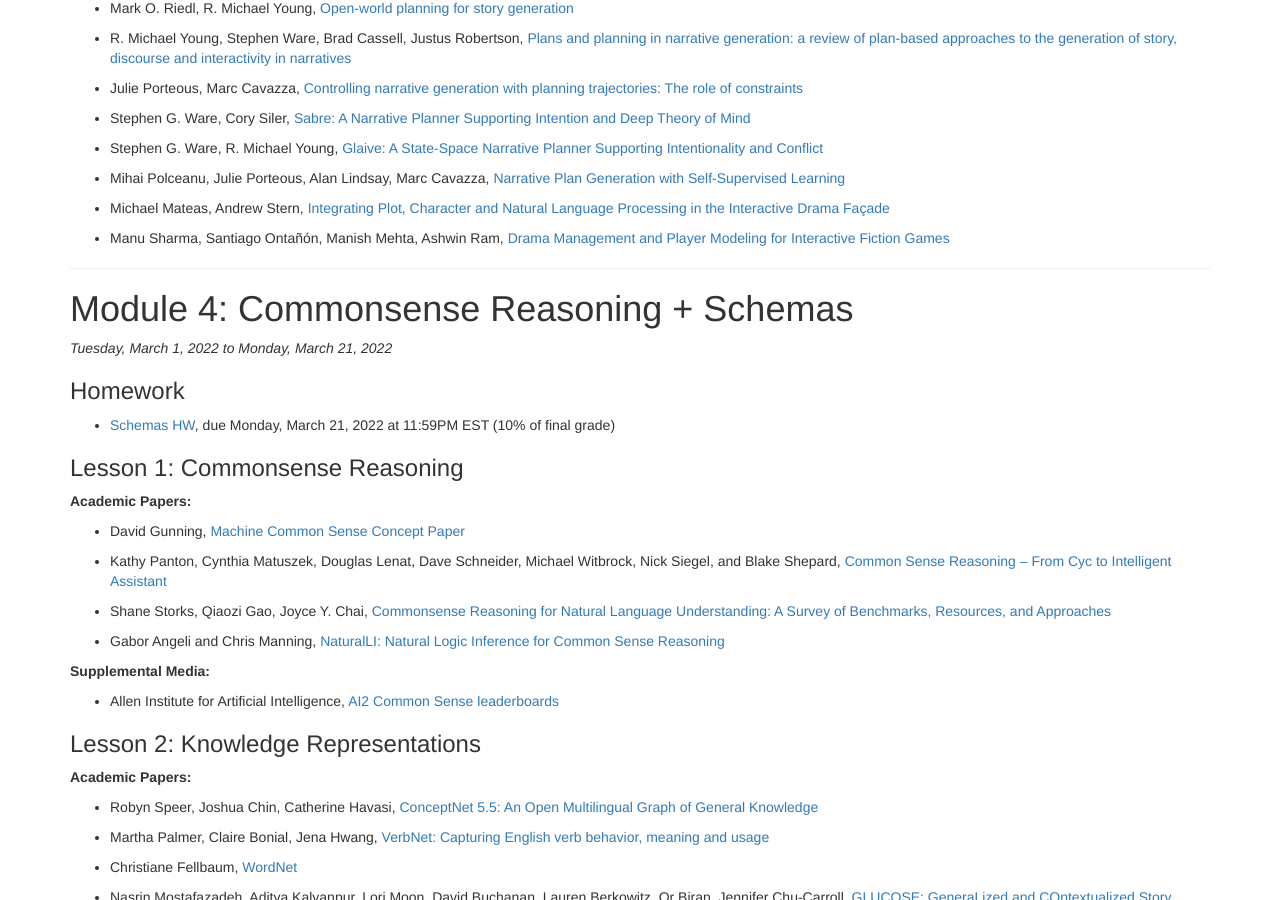
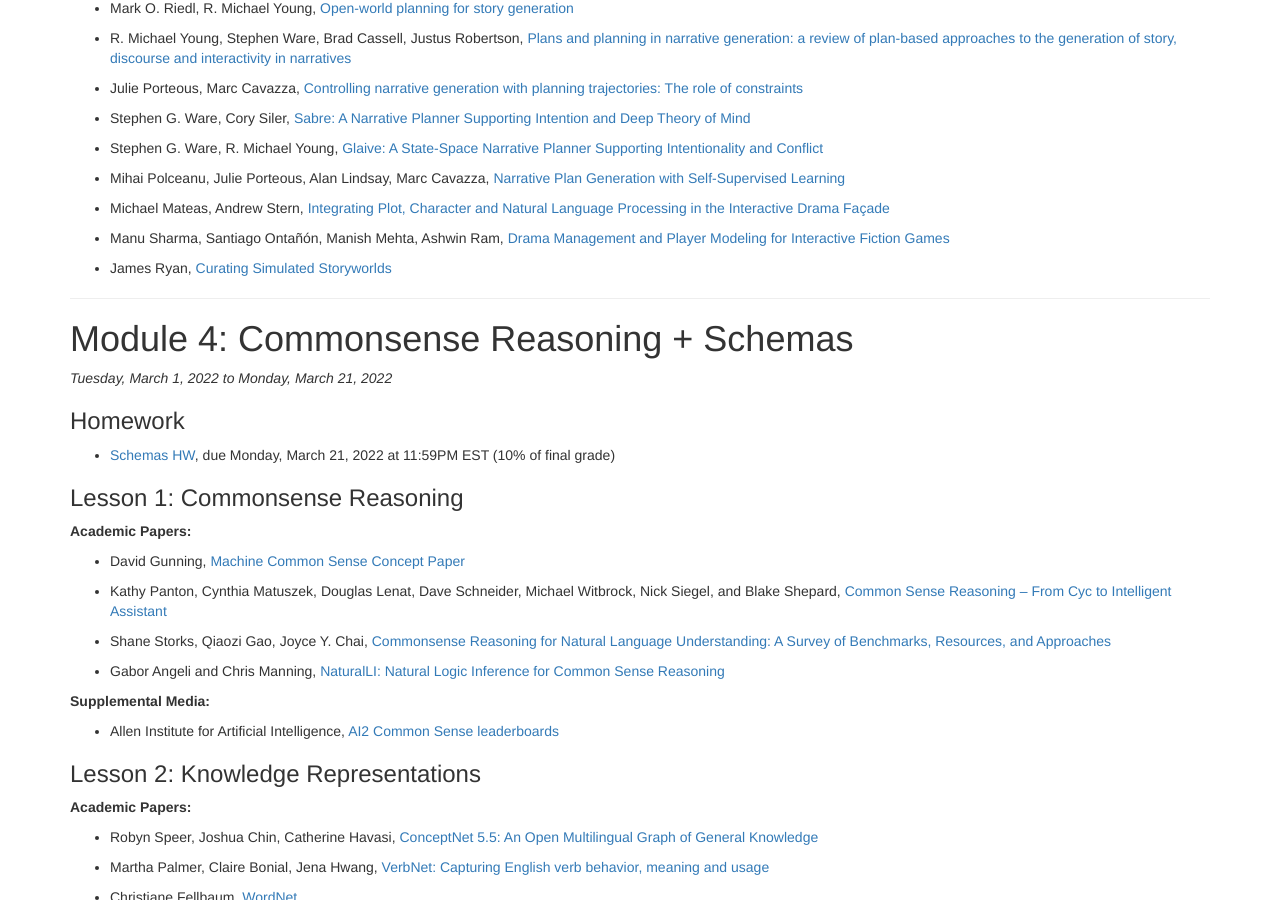
Before and after one commit to interactive-fiction-class/interactive-fiction-class.github.io, a Jekyll site: the page built from modules.md, in a window 1280 px wide and 900 px high, scrolled down 4097 px. Built offline with Jekyll 4.4.1, drawn with Linux system fonts in a browser that asks for light colours; nearby versions of some CDN libraries; a script that is not in the unit is left out.

Commit message:
added James Ryan's thesis

```diff
--- a/_data/modules.yaml
+++ b/_data/modules.yaml
@@ -388,6 +388,10 @@
           title: Drama Management and Player Modeling for Interactive Fiction Games
           authors: Manu Sharma, Santiago Ontañón, Manish Mehta, Ashwin Ram
           url: https://www.cc.gatech.edu/faculty/ashwin/papers/er-09-10.pdf
+        -
+          title: Curating Simulated Storyworlds
+          authors: James Ryan
+          url: https://www.researchgate.net/publication/330855103_Curating_Simulated_Storyworlds
 -
   module_number: 4
   start_date: 2022-03-01
```
